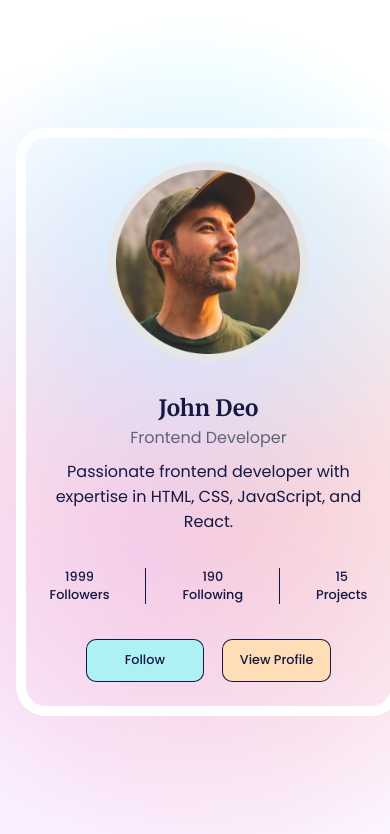
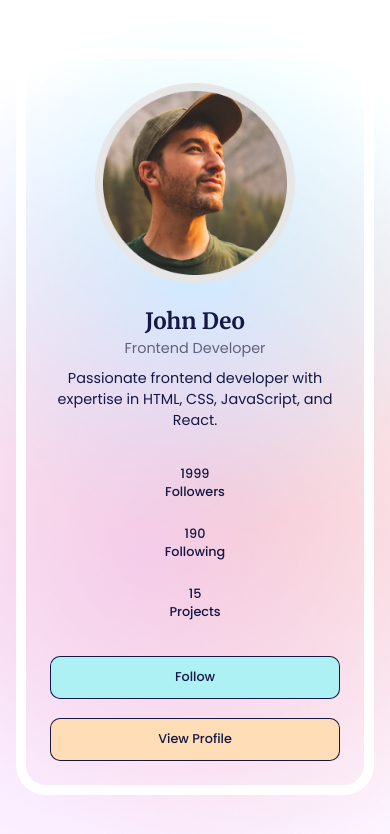
Before and after one commit to jc-ve/frontend-pro, a plain HTML site: page beginner/profile-card-component/index.html in a window 390 px wide. Drawn offline with Linux system fonts and the light colour scheme.

Commit message:
finished project

```diff
--- a/beginner/profile-card-component/style.css
+++ b/beginner/profile-card-component/style.css
@@ -56,7 +56,7 @@ body {
 
 @media screen and (max-width: 50em) {
   body {
-    font-size: 2rem;
+    font-size: 1.8rem;
   }
 }
 
@@ -151,7 +151,6 @@ img {
   align-items: flex-start;
   gap: 4rem;
   max-width: 109.8rem;
-  margin: 0 auto;
   border-radius: 30px;
   padding: 4.2rem 3.7rem 8.7rem 12.1rem;
   box-shadow: 0 0 0 20px inset var(--clr-white);
@@ -160,6 +159,7 @@ img {
 @media screen and (max-width: 59.375em) {
   .profile {
     padding: 4.2rem;
+    gap: 3rem;
   }
 }
 
@@ -177,9 +177,9 @@ img {
   width: 25rem;
 }
 
-/* .profile__details {
-  padding-top: 8.6rem;
-} */
+.profile__details {
+  padding-top: 4.6rem;
+}
 
 .profile__stats {
   display: flex;
@@ -188,9 +188,24 @@ img {
 }
 
 @media screen and (max-width: 50em) {
+  .profile__details {
+    padding-top: 0;
+  }
+
   .profile__stats,
   .profile__ctas {
     justify-content: center;
+  }
+
+  .profile__stats {
+    gap: 3rem;
+  }
+}
+
+@media screen and (max-width: 25em) {
+  .profile__stats,
+  .profile__ctas {
+    flex-direction: column;
   }
 }
 
@@ -206,15 +221,22 @@ img {
   align-items: center;
 }
 
+.profile__item:not(:last-of-type) {
+  padding-right: 4.5rem;
+  border-right: 1px solid var(--clr-blue);
+}
+
 @media screen and (max-width: 50em) {
   .profile__item {
     font-size: 1.6rem;
   }
 }
 
-.profile__item:not(:last-of-type) {
-  padding-right: 4.5rem;
-  border-right: 1px solid var(--clr-blue);
+@media screen and (max-width: 25em) {
+  .profile__item:not(:last-of-type) {
+    padding-right: 0;
+    border-right: none;
+  }
 }
 
 .profile__ctas {
```
